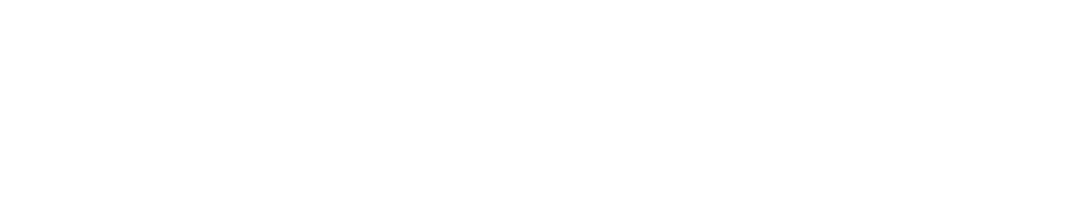
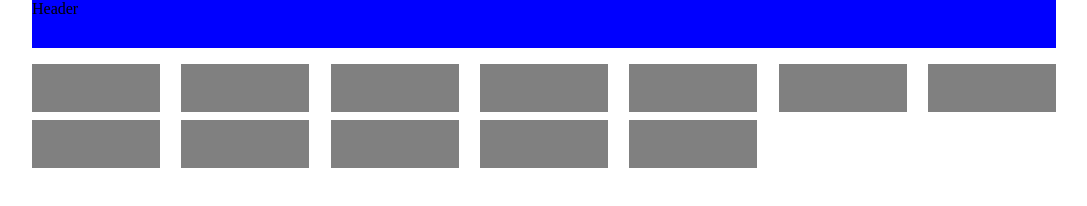
Before and after one commit to vanderms/frontend-how-to, a plain HTML site: page grid-auto-fill/index.html in a window 1280 px wide. Shown: the whole page, without its empty margins (96-1183 px from the left). Drawn offline with Linux system fonts and the light colour scheme.

Commit message:
added style to grid auto fill

```diff
--- a/grid-auto-fill/index.html
+++ b/grid-auto-fill/index.html
@@ -8,8 +8,22 @@
   <link rel="stylesheet" href="./styles.css">
 </head>
 <body>
-
-
-
+  <div class="main">
+    <header>Header </header>
+    <div class="content">
+      <div class="card"></div>
+      <div class="card"></div>
+      <div class="card"></div>
+      <div class="card"></div>
+      <div class="card"></div>
+      <div class="card"></div>
+      <div class="card"></div>
+      <div class="card"></div>
+      <div class="card"></div>
+      <div class="card"></div>
+      <div class="card"></div>
+      <div class="card"></div>
+    </div>
+   </div>
 </body>
 </html>
--- a/grid-auto-fill/styles.css
+++ b/grid-auto-fill/styles.css
@@ -0,0 +1,37 @@
+* {
+  margin: 0;
+  padding: 0;
+  box-sizing: border-box;
+}
+
+body {
+  margin: 0 auto;
+}
+
+.main {
+  width: 80%;
+  height: 100vh;
+  margin: 0 auto;
+
+
+}
+
+header {
+  height: 3rem;
+  background-color: blue;
+  margin-bottom: 1rem;
+
+}
+
+.content {
+  display: grid;
+  grid-template-columns: repeat(auto-fill, 8rem);
+  justify-content: space-between;
+  gap: 0.5rem;
+}
+
+.card {
+  height: 3rem;
+  width: 8rem;
+  background-color: gray;
+}
```
